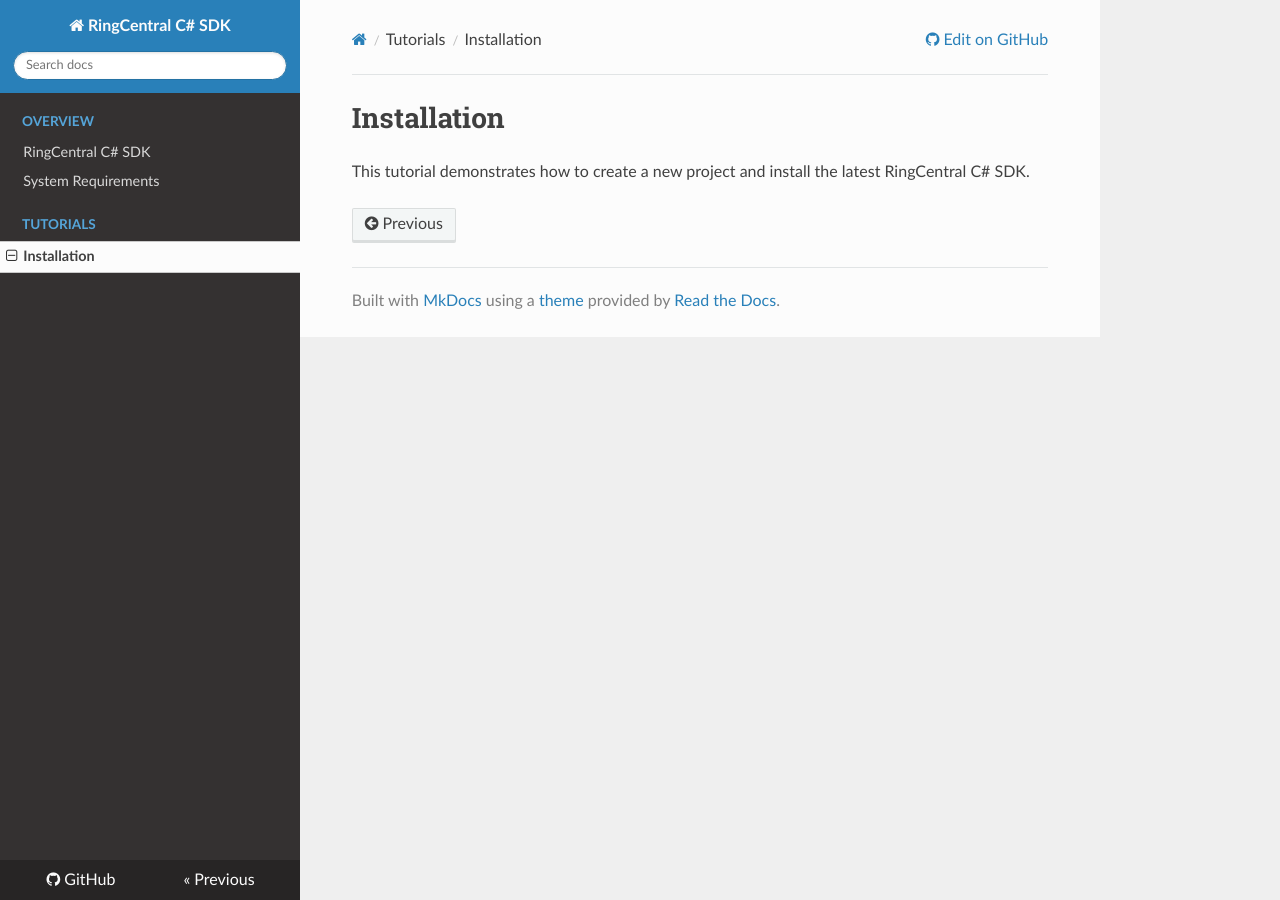
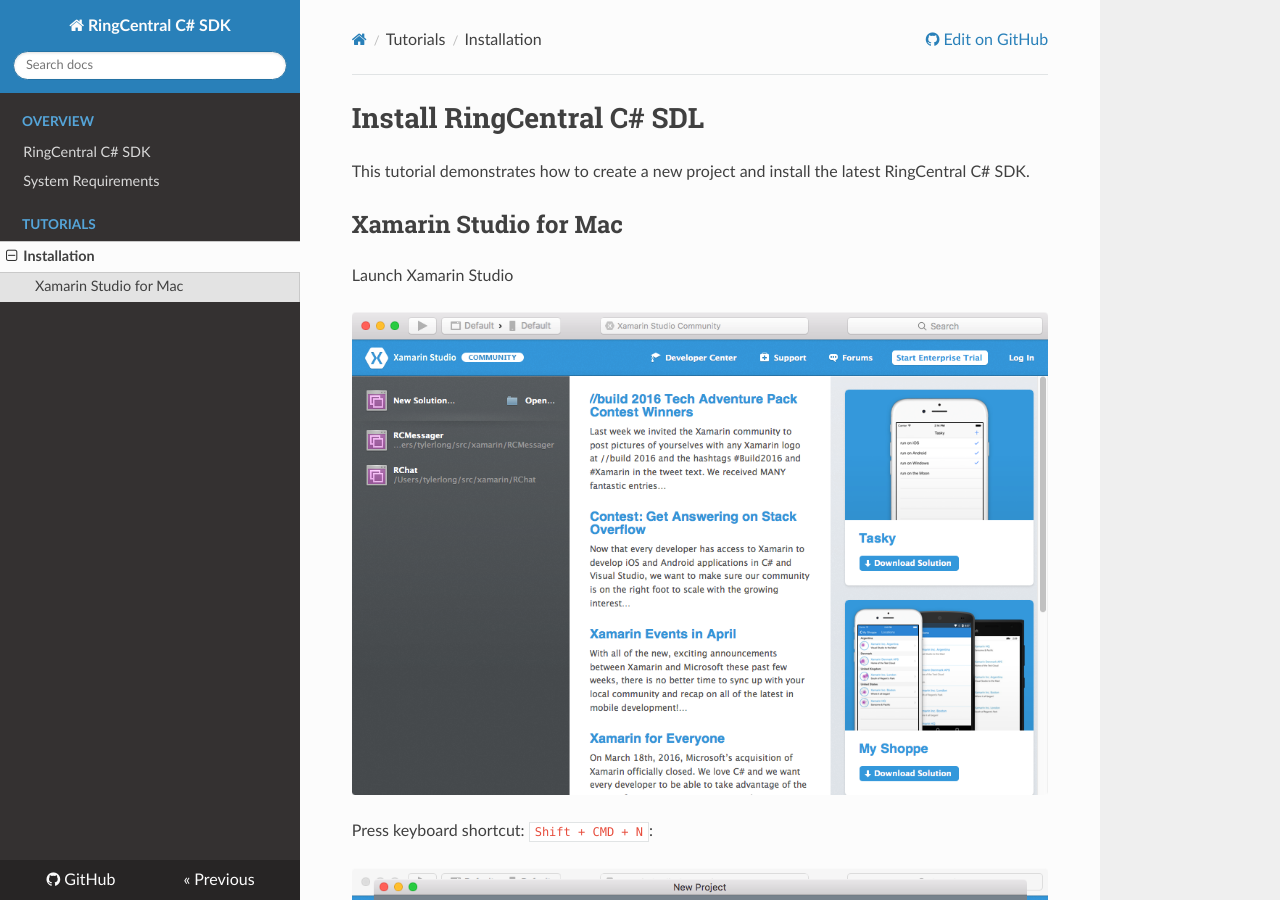
Before and after one commit to tylerlong/ringcentral-csharp-docs, an MkDocs documentation site: the page built from docs/installation.md, in a window 1280 px wide and 900 px high. Built offline with MkDocs 1.6.1, drawn with Linux system fonts in a browser that asks for light colours; nearby versions of some CDN libraries; old or Windows-style settings are respelled for this version of MkDocs.

Commit message:
Add two screenshots

```diff
--- a/docs/installation.md
+++ b/docs/installation.md
@@ -1,3 +1,14 @@
-# Installation
+# Install RingCentral C# SDL
 
 This tutorial demonstrates how to create a new project and install the latest RingCentral C# SDK.
+
+
+## Xamarin Studio for Mac
+
+Launch Xamarin Studio
+
+![Xamarin Studio](installation/xamarin-studio.png)
+
+Press keyboard shortcut: `Shift + CMD + N`:
+
+![New Solution](installation/new-solution.png)
```
Also changed, not shown: docs/installation/new-solution.png (added), docs/installation/xamarin-studio.png (added).
